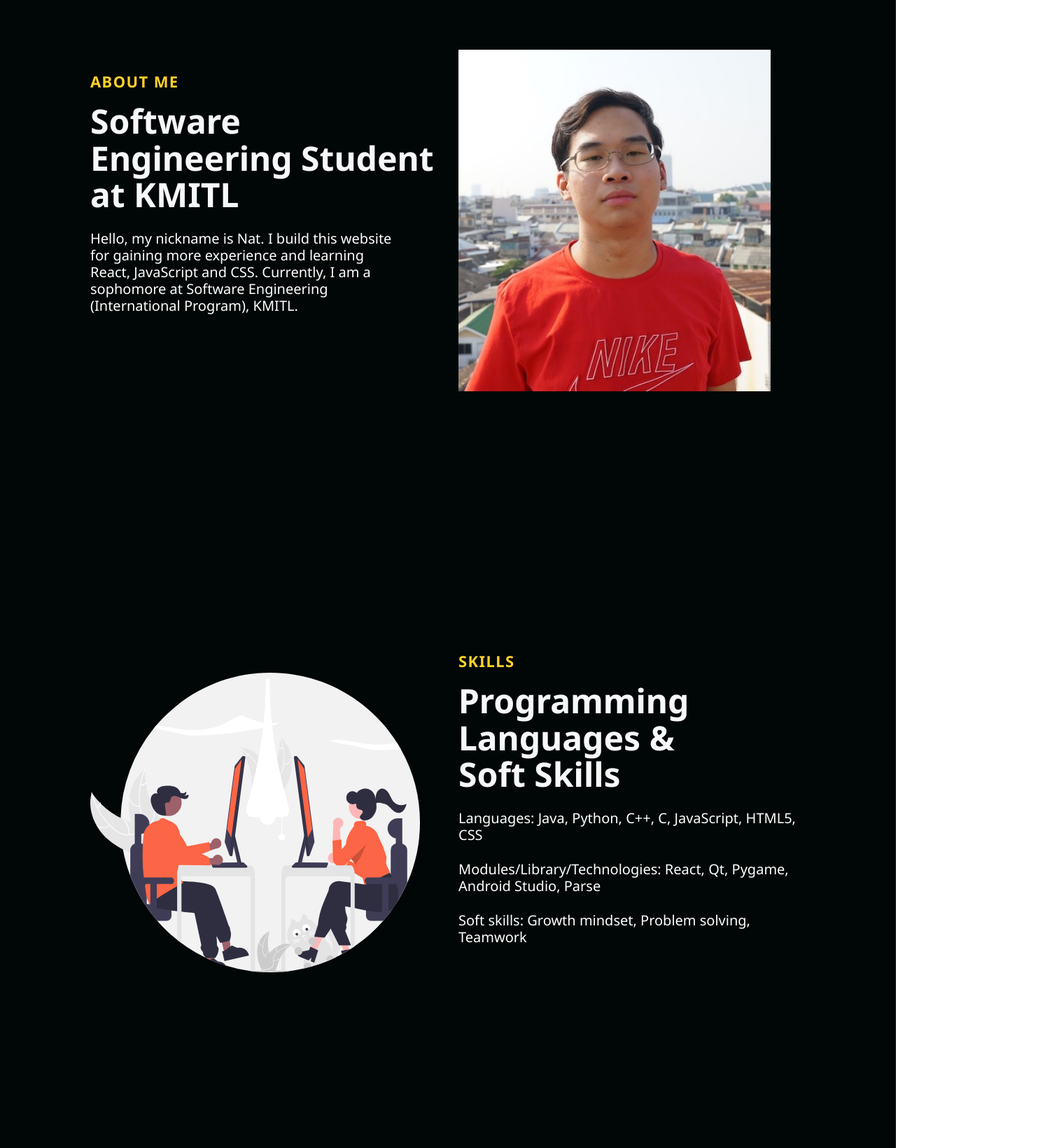
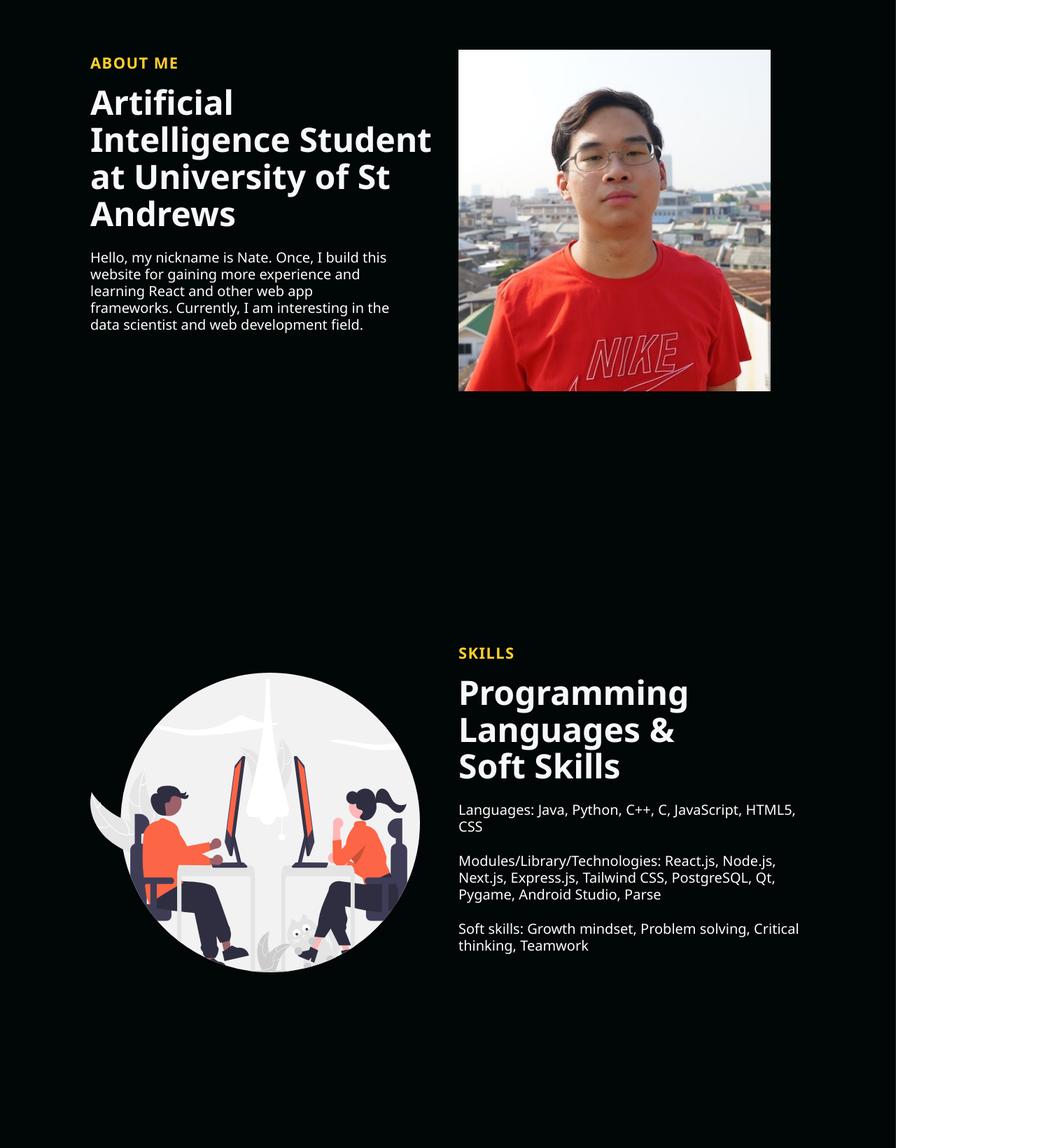
Before and after one commit to natthapong2100/My-Website, a React (Create React App) app: page / in a window 1280 px wide. Shown: the part 1000-2640 px from the top of the page at 70% size, 1503 px wide, since content can reach past the window. Built offline with nearby package versions, Linux system fonts and the light colour scheme.

Commit message:
add Nebula project

```diff
--- a/src/components/Footer/index.js
+++ b/src/components/Footer/index.js
@@ -27,7 +27,7 @@ const Footer = () => {
                         </InnerWrap>
 
                         <MiddleWrap>
-                            <AddressTxt> Address: Bangkok 10220 <br></br> Email address: 63011208@kmitl.ac.th </AddressTxt>
+                            <AddressTxt> Address: St Andrews, UK <br></br> Email address: natthapong2100@gmail.com </AddressTxt>
 
                         </MiddleWrap>
 
--- a/src/components/InfoSection/Data.js
+++ b/src/components/InfoSection/Data.js
@@ -9,10 +9,9 @@ export const homeObjOne = {
     lightTextDesc: true,
 
     topLine: 'About Me',
-    headline: 'Software Engineering Student at KMITL',
-    description: 'Hello, my nickname is Nat. I build this website for gaining more experience and \
-        learning React, JavaScript and CSS. Currently, I am a sophomore at Software \
-        Engineering (International Program), KMITL.',
+    headline: 'Artificial Intelligence Student at University of St Andrews',
+    description: 'Hello, my nickname is Nate. Once, I build this website for gaining more experience and \
+        learning React and other web app frameworks. Currently, I am interesting in the data scientist and web development field.',
 
     to: {pathname: '//drive.google.com/file/d/1VP0NBWyDVYsZuZwCuvbeKyd9UtIVHPqA/view?usp=sharing'},
     target: "_blank",
--- a/src/components/Project/index.js
+++ b/src/components/Project/index.js
@@ -1,6 +1,7 @@
 import React from 'react';
 import webPic from '../../images/web-pic.png';
 import narocalPic from '../../images/narocal-pic.png';
+import nebulaPic from '../../images/nebula-pic.png';
 import twogetherPic from '../../images/twogether-pic.png';
 import penguinPic from '../../images/penguin-pic.png';
 import spacePic from '../../images/space-pic.png';
@@ -14,6 +15,15 @@ const Project = () => {
     <ProjectContainer id="projects">
       <ProjectH1>My Projects</ProjectH1>
       <ProjectWrapper>
+
+      <ProjectCard>
+            <CardLink href="//github.com/Beammi/Nebula" target='_blank'></CardLink>
+            <ProjectIcon src={nebulaPic}/>
+            <ProjectH2>Nebula</ProjectH2>
+            <ProjectP>
+              Crowdsourcing map web platform that allowed people to share the point of interest, namely Nebu.
+            </ProjectP>
+        </ProjectCard>
 
         <ProjectCard>
             <CardLink href="//github.com/Beammi/NAROCAL" target='_blank'></CardLink>
--- a/src/components/SkillsSection/Data.js
+++ b/src/components/SkillsSection/Data.js
@@ -10,8 +10,8 @@ export const skillsObj = {
     topLine: 'Skills',
     headline: "Programming Languages & Soft Skills",
     description1: "Languages: Java, Python, C++, C, JavaScript, HTML5, CSS",
-    description2: "Modules/Library/Technologies: React, Qt, Pygame, Android Studio, Parse",
-    description3: "Soft skills: Growth mindset, Problem solving, Teamwork",
+    description2: "Modules/Library/Technologies: React.js, Node.js, Next.js, Express.js, Tailwind CSS, PostgreSQL, Qt, Pygame, Android Studio, Parse",
+    description3: "Soft skills: Growth mindset, Problem solving, Critical thinking, Teamwork",
 
     imgStart: true,
     img: skillsPic,
```
Also changed, not shown: 1 other file (tests, documents, lock files or other folders).
